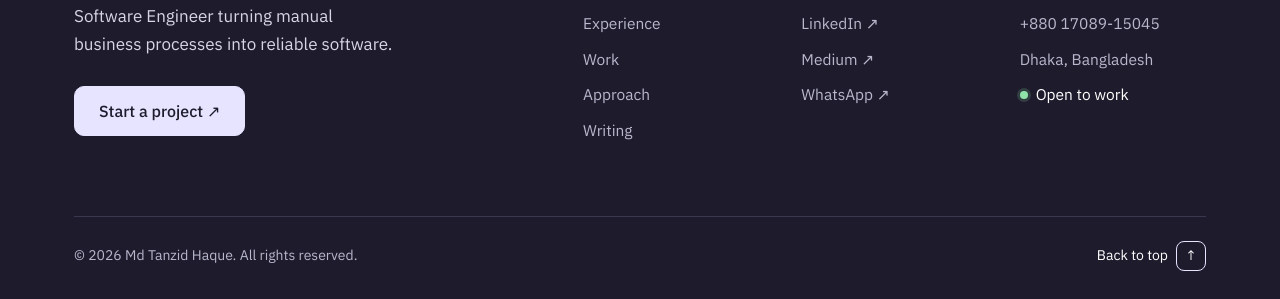
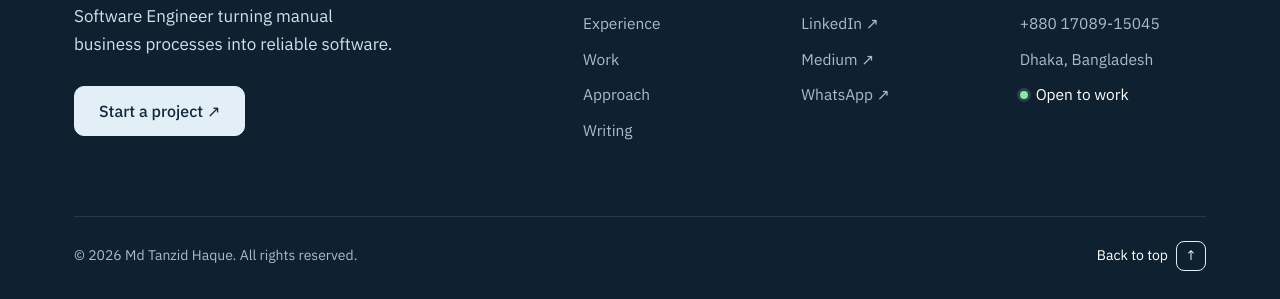
Before and after one commit to tanzid64/tanzid64.github.io, a plain HTML site: page index.html in a window 1280 px wide. Shown: the part 6750-7049 px from the top of the page. Drawn offline with Linux system fonts and the light colour scheme; a web font is replaced by a local one.

Commit message:
style: switch to ocean and coral palette

```diff
--- a/styles.css
+++ b/styles.css
@@ -8,34 +8,40 @@
 
 :root {
   --page: #ffffff;
-  --band: #e6e4ff;
-  --ink: #1d1b2c;
-  --body: #3f3d50;
-  --mute: #6b6982;
+  --band: #e2eff7;   /* pale sky */
+  --ink: #13283a;    /* deep navy */
+  --body: #3a4d5e;
+  --mute: #5a6c7e;
   --card: #ffffff;
-  --accent: #6457e8;
-  --p1: #e6e4ff; /* lavender */
-  --p2: #effbdc; /* lime */
-  --p3: #fce4f4; /* pink */
-  --p4: #e1effd; /* sky */
-  --p5: #fdede6; /* peach */
-  --pill: #e1effd;
+  --accent: #ee6a4d;      /* coral: underlines, markers, fills */
+  --accent-text: #b33c22; /* deeper coral for text (AA on white) */
+  --p1: #e2eff7; /* sky */
+  --p2: #ddf4ea; /* mint */
+  --p3: #fde7df; /* peach */
+  --p4: #ece6fb; /* lilac */
+  --p5: #f7eedc; /* sand */
+  --pill: #fde7df;
+  --arch: #9cc8e4;
+  --shadow: 19, 40, 58;
   color-scheme: light;
 }
 html.dark {
-  --page: #13121b;
-  --band: #1c1a2b;
-  --ink: #ecebf6;
-  --body: #c4c2d4;
-  --mute: #9a98af;
-  --card: #13121b;
-  --accent: #a89fff;
-  --p1: #262342;
-  --p2: #212a1c;
-  --p3: #2d1f2b;
-  --p4: #1c2735;
-  --p5: #2d231f;
-  --pill: #1c2735;
+  --page: #0e1a26;
+  --band: #132433;
+  --ink: #e8f0f6;
+  --body: #b8c6d2;
+  --mute: #8b9cad;
+  --card: #0e1a26;
+  --accent: #ff8a6e;
+  --accent-text: #ff9a80;
+  --p1: #16304a;
+  --p2: #143329;
+  --p3: #3a2420;
+  --p4: #262444;
+  --p5: #33291a;
+  --pill: #3a2420;
+  --arch: #1e4560;
+  --shadow: 0, 0, 0;
   color-scheme: dark;
 }
 
@@ -79,7 +85,7 @@ h1, h2, h3 { color: var(--ink); font-weight: 500; letter-spacing: -0.025em; text
 .btn:active { transform: scale(.97); }
 .btn-alt { background: var(--p2); }
 .text-link { font-weight: 500; color: var(--ink); border-bottom: 1.5px solid currentColor; }
-.text-link:hover { color: var(--accent); }
+.text-link:hover { color: var(--accent-text); }
 .btn-row { display: flex; flex-wrap: wrap; align-items: center; gap: 24px; margin-top: 36px; }
 .btn-row.center { justify-content: center; }
 
@@ -108,7 +114,7 @@ html.dark .i-sun { display: block; }
   display: flex; align-items: center; justify-content: space-between; gap: 16px;
   width: calc(100% - 32px); max-width: 1132px; height: 66px; padding: 0 12px 0 12px;
   background: color-mix(in srgb, var(--card) 38%, transparent); -webkit-backdrop-filter: blur(22px) saturate(180%); backdrop-filter: blur(22px) saturate(180%); border: 1.5px solid var(--ink); border-radius: 18px;
-  box-shadow: 0 12px 32px -14px rgba(29,27,44,.28);
+  box-shadow: 0 12px 32px -14px rgba(var(--shadow),.28);
 }
 .brand { display: inline-flex; align-items: center; gap: 12px; color: var(--ink); }
 .brand-mark {
@@ -129,7 +135,7 @@ html.dark .i-sun { display: block; }
 .nav-actions { display: flex; align-items: center; gap: 10px; }
 .btn-sm { height: 40px; padding: 0 18px; font-size: 15px; }
 .nav-cta { background: var(--ink); color: var(--page); }
-.nav-cta:hover { background: var(--accent); border-color: var(--accent); color: #fff; }
+.nav-cta:hover { background: var(--accent-text); border-color: var(--accent-text); color: var(--page); }
 .menu-btn { display: none; }
 .menu-btn path { transition: transform .2s ease; transform-origin: 12px 12px; }
 .nav.open .m1 { transform: rotate(45deg) translateY(4px); }
@@ -139,7 +145,7 @@ html.dark .i-sun { display: block; }
   .nav-links {
     display: none; position: absolute; top: calc(100% + 12px); left: -1.5px; right: -1.5px;
     flex-direction: column; gap: 4px; padding: 10px;
-    background: color-mix(in srgb, var(--card) 92%, transparent); -webkit-backdrop-filter: blur(14px); backdrop-filter: blur(14px); border: 1.5px solid var(--ink); border-radius: 18px; box-shadow: 0 12px 32px -14px rgba(29,27,44,.28);
+    background: color-mix(in srgb, var(--card) 92%, transparent); -webkit-backdrop-filter: blur(14px); backdrop-filter: blur(14px); border: 1.5px solid var(--ink); border-radius: 18px; box-shadow: 0 12px 32px -14px rgba(var(--shadow),.28);
   }
   .nav.open .nav-links { display: flex; }
   .nav-links a { padding: 12px 16px; border-radius: 12px; font-size: 17px; }
@@ -158,10 +164,9 @@ html.dark .i-sun { display: block; }
 .arch {
   position: relative; aspect-ratio: 470 / 560;
   border: 1.5px solid var(--ink); border-radius: 999px 999px 14px 14px;
-  background: #a79be0; overflow: hidden;
+  background: var(--arch); overflow: hidden;
 }
-html.dark .arch { background: #3a3368; }
-.arch img { position: absolute; width: 86%; border: 1.5px solid var(--ink); border-radius: 10px; box-shadow: 0 18px 30px -12px rgba(29,27,44,.45); }
+.arch img { position: absolute; width: 86%; border: 1.5px solid var(--ink); border-radius: 10px; box-shadow: 0 18px 30px -12px rgba(var(--shadow),.45); }
 .shot-a { left: 18%; top: 30%; transform: rotate(4deg); }
 .shot-b { left: -4%; top: 55%; transform: rotate(-5deg); }
 .badge {
@@ -212,9 +217,9 @@ html.dark .arch { background: #3a3368; }
 .job-tab small { font-size: 14px; color: var(--mute); }
 .job-tab[aria-selected="true"] {
   background: var(--card); border-color: var(--ink);
-  box-shadow: 0 12px 32px -14px rgba(29,27,44,.28);
+  box-shadow: 0 12px 32px -14px rgba(var(--shadow),.28);
 }
-.job-tab[aria-selected="true"] .n { color: var(--accent); }
+.job-tab[aria-selected="true"] .n { color: var(--accent-text); }
 .edu-card { padding: 18px 20px; border: 1.5px dashed var(--ink); border-radius: 14px; font-size: 14.5px; color: var(--mute); }
 .edu-card .label { font-size: 12px; font-weight: 600; letter-spacing: .06em; text-transform: uppercase; color: var(--ink); margin-bottom: 6px; }
 .edu-card b { display: block; color: var(--ink); font-weight: 500; font-size: 15.5px; }
@@ -228,7 +233,7 @@ html.dark .arch { background: #3a3368; }
 .job-card h3 { margin-top: 22px; font-size: clamp(26px, 3vw, 34px); line-height: 1.15; }
 .job-co { margin-top: 8px; font-size: 17px; }
 .job-co a { color: var(--ink); font-weight: 500; border-bottom: 1.5px solid currentColor; }
-.job-co a:hover { color: var(--accent); }
+.job-co a:hover { color: var(--accent-text); }
 .job-co small { color: var(--mute); font-size: 15px; }
 .job-card .points { margin-top: 28px; padding-top: 28px; border-top: 1.5px dashed var(--ink); grid-template-columns: 1fr 1fr; gap: 14px 32px; }
 @media (max-width: 960px) {
@@ -282,7 +287,7 @@ details.more .points { margin-top: 10px; }
 .project .links { display: flex; gap: 24px; align-items: baseline; margin-top: 18px; }
 .visit { font-weight: 500; font-size: 17px; color: var(--ink); display: inline-flex; align-items: center; gap: 8px; }
 .visit i { font-style: normal; width: 22px; height: 22px; border: 1.5px solid currentColor; border-radius: 50%; display: grid; place-items: center; font-size: 12px; }
-.visit:hover { color: var(--accent); }
+.visit:hover { color: var(--accent-text); }
 .project details.more { margin-top: 0; }
 .project details.more[open] { flex-basis: 100%; }
 .project .links { flex-wrap: wrap; }
@@ -297,7 +302,7 @@ details.more .points { margin-top: 10px; }
 .page-head .lede { margin-top: 0; max-width: 56ch; }
 .page-head .d-sparkles { top: 0; right: 40px; }
 .back-link { font-size: 15px; font-weight: 500; color: var(--ink); }
-.back-link:hover { color: var(--accent); }
+.back-link:hover { color: var(--accent-text); }
 .count { font-size: 13px; font-weight: 600; letter-spacing: .05em; text-transform: uppercase; color: var(--mute); }
 .rows { display: grid; }
 .row {
@@ -353,7 +358,7 @@ details.more .points { margin-top: 10px; }
 /* writing */
 .posts { display: grid; grid-template-columns: repeat(3, 1fr); gap: 24px; }
 .post { display: flex; flex-direction: column; gap: 12px; padding: 28px; border: 1.5px solid var(--ink); border-radius: 16px; transition: transform .15s, box-shadow .15s; }
-.post:hover { transform: translateY(-4px); box-shadow: 0 18px 36px -20px rgba(29,27,44,.35); }
+.post:hover { transform: translateY(-4px); box-shadow: 0 18px 36px -20px rgba(var(--shadow),.35); }
 .post .topic { align-self: flex-start; font-size: 12px; font-weight: 600; letter-spacing: 0.04em; text-transform: uppercase; padding: 2px 10px; border: 1px solid var(--ink); border-radius: 999px; color: var(--ink); }
 .post h3 { font-size: 21px; line-height: 1.3; }
 .post p { font-size: 15.5px; flex: 1; }
@@ -373,7 +378,7 @@ details.more .points { margin-top: 10px; }
 .contact-list li + li { border-left: 1.5px solid var(--ink); }
 .contact-list span { font-size: 12px; font-weight: 600; letter-spacing: 0.05em; text-transform: uppercase; color: var(--mute); }
 .contact-list a, .contact-list b { color: var(--ink); font-weight: 500; word-break: break-word; }
-.contact-list a:hover { color: var(--accent); }
+.contact-list a:hover { color: var(--accent-text); }
 @media (max-width: 760px) {
   .contact-list { grid-template-columns: 1fr 1fr; }
   .contact-list li:nth-child(3) { border-left: 0; }
@@ -381,17 +386,17 @@ details.more .points { margin-top: 10px; }
 }
 
 /* footer: dark panel in both themes */
-.footer { background: #1d1b2c; color: #b9b7cc; padding: 88px 0 0; font-size: 15.5px; }
-html.dark .footer { background: #0b0a11; border-top: 1.5px solid var(--ink); }
-.footer .doodle { color: #e6e4ff; }
+.footer { background: #0f2030; color: #a9bccb; padding: 88px 0 0; font-size: 15.5px; }
+html.dark .footer { background: #08121b; border-top: 1.5px solid var(--ink); }
+.footer .doodle { color: #e2eff7; }
 .d-foot { width: 52px; height: 50px; top: -40px; right: 40px; }
 .foot-top { display: grid; grid-template-columns: 1fr 1.4fr; gap: 64px; padding-bottom: 72px; }
 .footer .brand { color: #fff; }
-.footer .brand-mark { border-color: #e6e4ff; background: #e6e4ff; color: #1d1b2c; }
-.footer .brand-dot { fill: #6457e8; }
-.foot-brand p { margin-top: 20px; max-width: 32ch; font-size: 17px; color: #d7d5e6; }
-.btn-foot { margin-top: 28px; background: #e6e4ff; color: #1d1b2c; border-color: #e6e4ff; }
-.btn-foot:hover { background: #fff; border-color: #fff; color: #1d1b2c; }
+.footer .brand-mark { border-color: #e2eff7; background: #e2eff7; color: #13283a; }
+.footer .brand-dot { fill: #ee6a4d; }
+.foot-brand p { margin-top: 20px; max-width: 32ch; font-size: 17px; color: #d3e0ea; }
+.btn-foot { margin-top: 28px; background: #e2eff7; color: #13283a; border-color: #e2eff7; }
+.btn-foot:hover { background: #ee6a4d; border-color: #ee6a4d; color: #0f2030; }
 .foot-cols { display: grid; grid-template-columns: repeat(3, 1fr); gap: 32px; }
 .foot-cols h4 { color: #fff; font-size: 13px; font-weight: 600; letter-spacing: 0.06em; text-transform: uppercase; margin-bottom: 18px; }
 .foot-cols ul { display: grid; gap: 10px; }
@@ -401,10 +406,10 @@ html.dark .footer { background: #0b0a11; border-top: 1.5px solid var(--ink); }
 .footer .dot { background: #8fe3a8; box-shadow: 0 0 0 3px rgba(143,227,168,.18); }
 .foot-bottom {
   display: flex; justify-content: space-between; align-items: center; gap: 16px; flex-wrap: wrap;
-  padding: 24px 0 28px; border-top: 1px solid #3a3850; font-size: 14px;
+  padding: 24px 0 28px; border-top: 1px solid #24394c; font-size: 14px;
 }
 .foot-up { display: inline-flex; align-items: center; gap: 8px; color: #fff; }
-.foot-up span { width: 30px; height: 30px; display: grid; place-items: center; border: 1.5px solid #e6e4ff; border-radius: 8px; transition: transform .15s; }
+.foot-up span { width: 30px; height: 30px; display: grid; place-items: center; border: 1.5px solid #e2eff7; border-radius: 8px; transition: transform .15s; }
 .foot-up:hover span { transform: translateY(-3px); }
 @media (max-width: 860px) {
   .foot-top { grid-template-columns: 1fr; gap: 48px; }
@@ -450,7 +455,7 @@ html.dark .footer { background: #0b0a11; border-top: 1.5px solid var(--ink); }
 
   /* hover lift on cards */
   .service, .steps li { transition: transform .25s ease, box-shadow .25s ease; }
-  .service:hover, .steps li:hover { transform: translateY(-5px); box-shadow: 0 18px 36px -22px rgba(29,27,44,.4); }
+  .service:hover, .steps li:hover { transform: translateY(-5px); box-shadow: 0 18px 36px -22px rgba(var(--shadow),.4); }
   .service .ico, .steps .ico { transition: transform .3s ease; }
   .service:hover .ico, .steps li:hover .ico { transform: rotate(-8deg) scale(1.06); }
 }
```
Also changed, not shown: favicon.svg.
